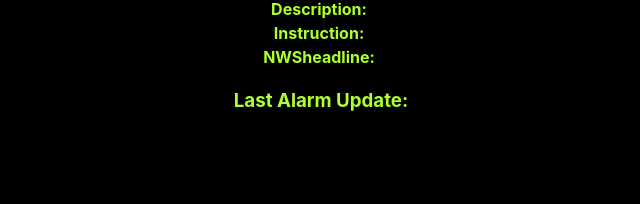
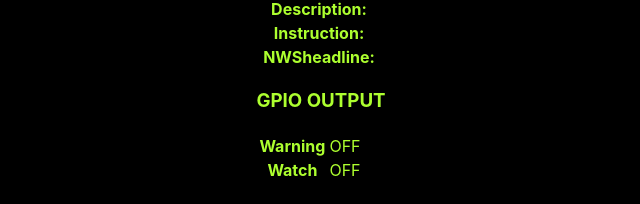
Before and after one commit to FrancoRosa/weather-pi, a React (Create React App) app: page / in a window 1280 px wide. Shown: the part 732-936 px from the top of the page, without its empty margins (319-959 px from the left). Before the commit the page ends 876 px from the top, so only its background shows below. Built offline with nearby package versions, Linux system fonts and the light colour scheme; no server answers.

Commit message:
Add GPIO Componnent emulator

```diff
--- a/src/components/Alerts.jsx
+++ b/src/components/Alerts.jsx
@@ -1,6 +1,33 @@
 import { useEffect, useState } from "react";
 import axios from 'axios';
 import location from '../config.json'
+
+const GPIOEmulator = ({ headline }) => {
+  // warning, watch, advisory
+  // warning: show what the warning is.. and output to a GPIO
+  // watch: show what the watch is.. .and output to a GPIO
+  // advisory: show what the advisory is... No output to GPIO
+  // keywords: Tornado, Severe Thunderstorm
+  const warning = headline => {
+    if (headline) return headline.toLowerCase().includes('warning');
+    return false;
+  }
+  const watch = headline => {
+    if (headline) return headline.toLowerCase().includes('watch');
+    return false;
+  }
+
+  return (
+    <div>
+      <h3>GPIO OUTPUT</h3>
+      <h4>{headline}</h4>
+      <table>
+        <tr><th>Warning</th><td>{warning(headline) ? 'ON' : 'OFF'}</td></tr>
+        <tr><th>Watch</th><td>{watch(headline) ? 'ON' : 'OFF'}</td></tr>
+      </table>
+    </div>
+  )
+}
 
 const Alerts = () => {
   const intervalAlert = 5; // minutes
@@ -30,6 +57,8 @@ const Alerts = () => {
     setInterval(getAlerts, intervalAlert*1000*60)
   }, [])
 
+
+
   return (
     <div className="weather__container">
       <h2>Alert:</h2>
@@ -46,6 +75,7 @@ const Alerts = () => {
           <tr><th>NWSheadline:</th><td>{alarmDetails.length>0 ? alarmDetails[0].properties.parameters.NWSheadline : ''}</td></tr>
         </tbody>
       </table>
+      <GPIOEmulator headline={alarmDetails.length>0 ? alarmDetails[0].properties.headline : ''} />
       <h3>Last Alarm Update:</h3>
       <p>{alarmUpdate}</p>
     </div>
```
